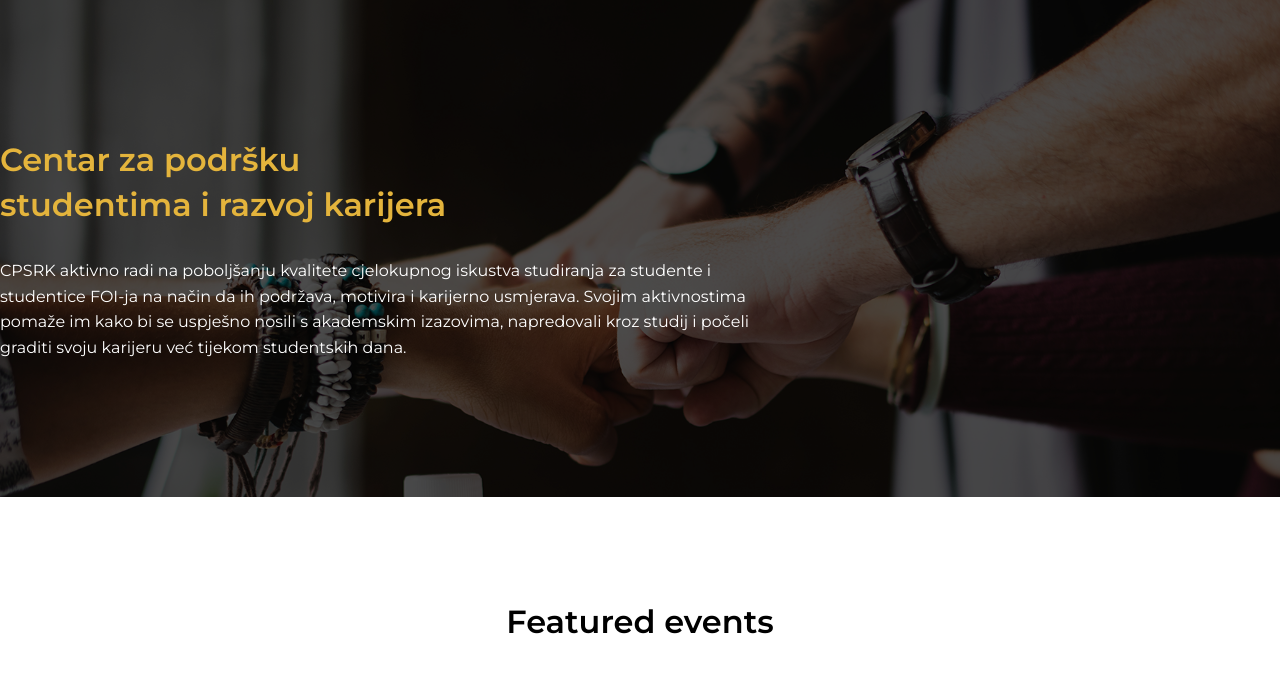
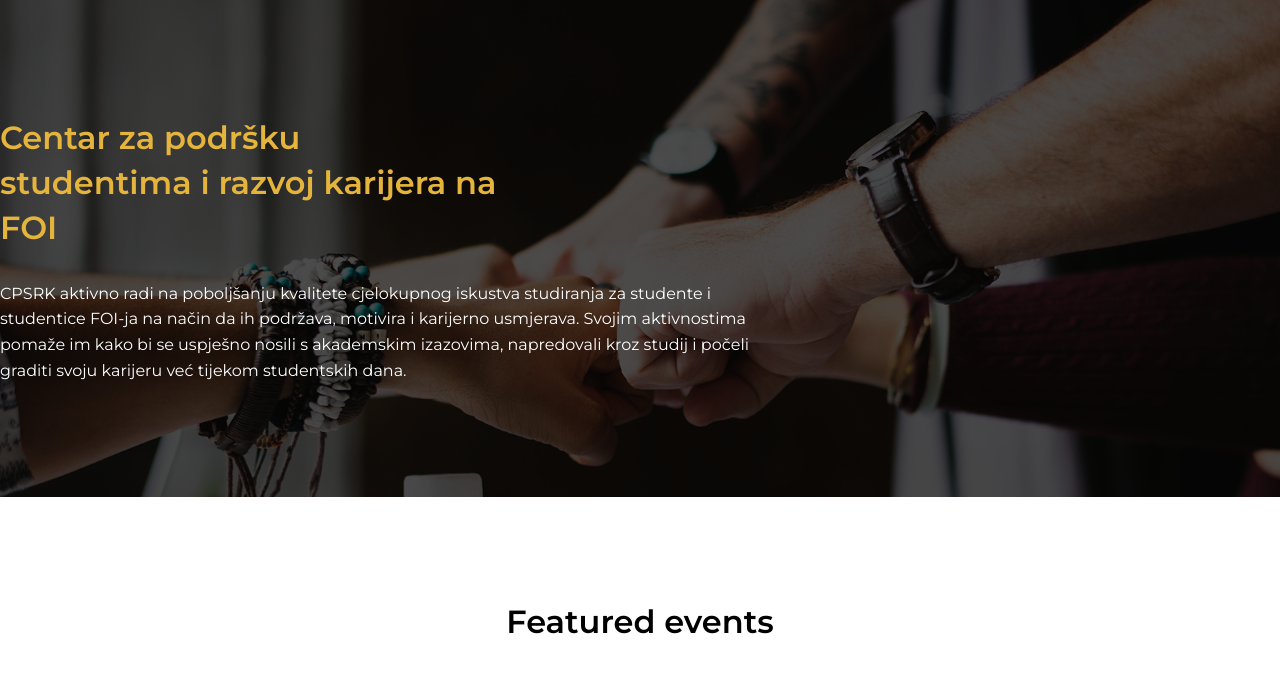
Before and after one commit to aldin-alagic/speck-first-task, a plain HTML site: page index.html in a window 1280 px wide. Shown: the part 83-760 px from the top of the page. Drawn offline with nearby package versions, Linux system fonts and the light colour scheme.

Commit message:
Modified hero section title

```diff
--- a/index.html
+++ b/index.html
@@ -35,7 +35,7 @@
         <div class="section-hero__overlay">
           <div class="section-hero_content">
             <h1 class="section-hero__heading">
-              Centar za podršku studentima i razvoj karijera
+              Centar za podršku studentima i razvoj karijera na FOI
             </h1>
             <p class="section-hero_subheading">
               CPSRK aktivno radi na poboljšanju kvalitete cjelokupnog iskustva
```
